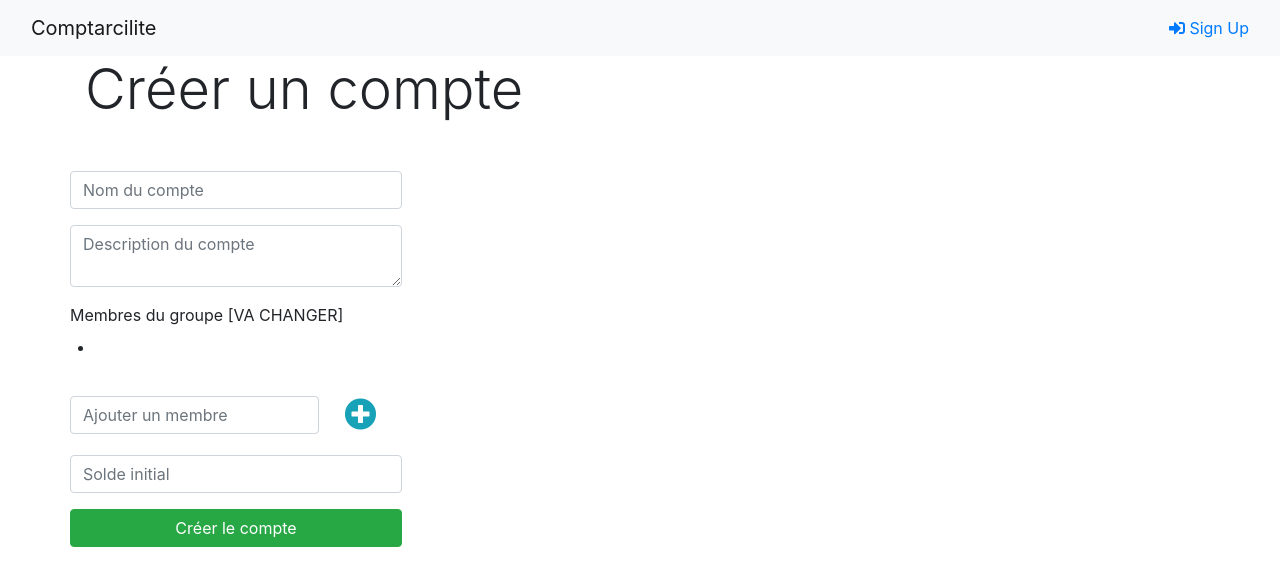
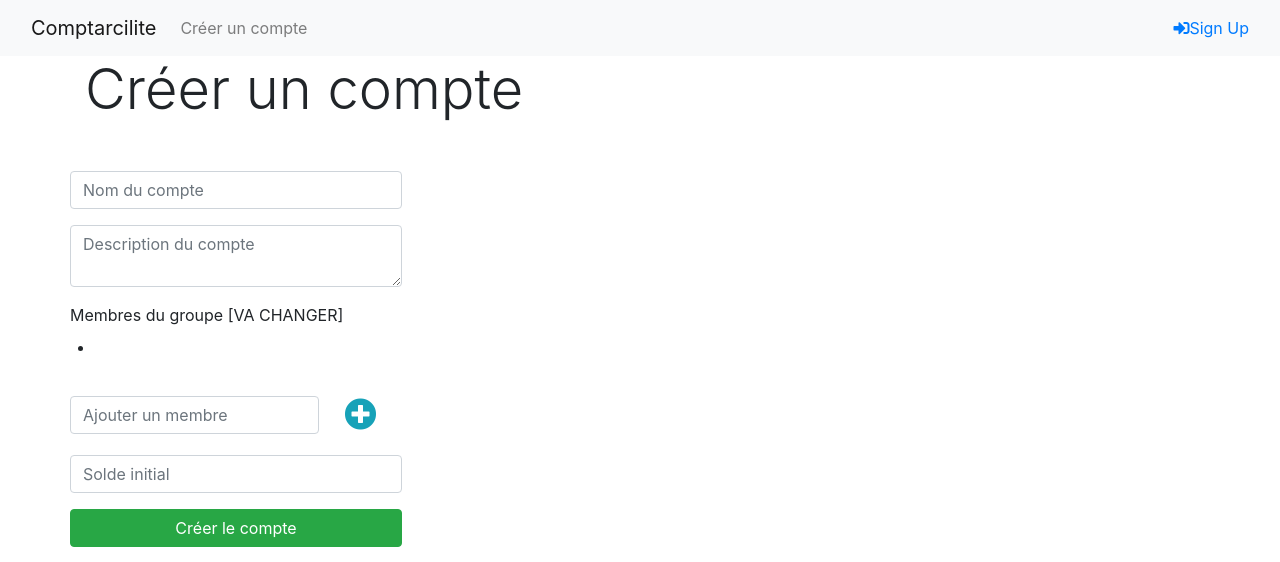
Before and after one commit to HE-Arc/comptarcilite, a Django app: page /create_account in a window 1280 px wide. Shown: the top 562 px of the page. Run offline with Django 3.2, Linux system fonts and the light colour scheme; some libraries are stand-ins or nearby versions.

Commit message:
ajout lien création de compte sur la navbar

```diff
--- a/comptarciliteapp/templates/navbar.html
+++ b/comptarciliteapp/templates/navbar.html
@@ -1,6 +1,16 @@
 <nav class="navbar navbar-expand-lg navbar-light bg-light">
     <div class="container-fluid">
         <a class="navbar-brand" href="{% url 'index' %}">Comptarcilite</a>
+        <button class="navbar-toggler" type="button" data-toggle="collapse" data-target="#navbarNav" aria-controls="navbarNav" aria-expanded="false" aria-label="Toggle navigation">
+            <span class="navbar-toggler-icon"></span>
+        </button>
+    <div class="collapse navbar-collapse" id="navbarNav">
+        <ul class="navbar-nav">
+            <li class="nav-item">
+                <a class="nav-link" href="{% url 'create_account' %}">Créer un compte</a>
+            </li>
+        </ul>
+    </div>
         {% if user.is_authenticated %}
         <div class="dropdown">
             <a class="nav-link dropdown-toggle" type="button" id="dropdownMenuButton" data-toggle="dropdown" aria-haspopup="true" aria-expanded="false">
@@ -12,8 +22,8 @@
         </div>
         {% else %}
         <ul class="nav navbar-nav navbar-right">
-            <li><a href="{% url 'signup' %}"><i class="fas fa-sign-in-alt"></i></i> Sign Up</a></li>
+            <li><a href="{% url 'signup' %}"><i class="fas fa-sign-in-alt"></i>Sign Up</a></li>
         </ul>
         {% endif %}
     </div>
-  </nav>
+</nav>
```
